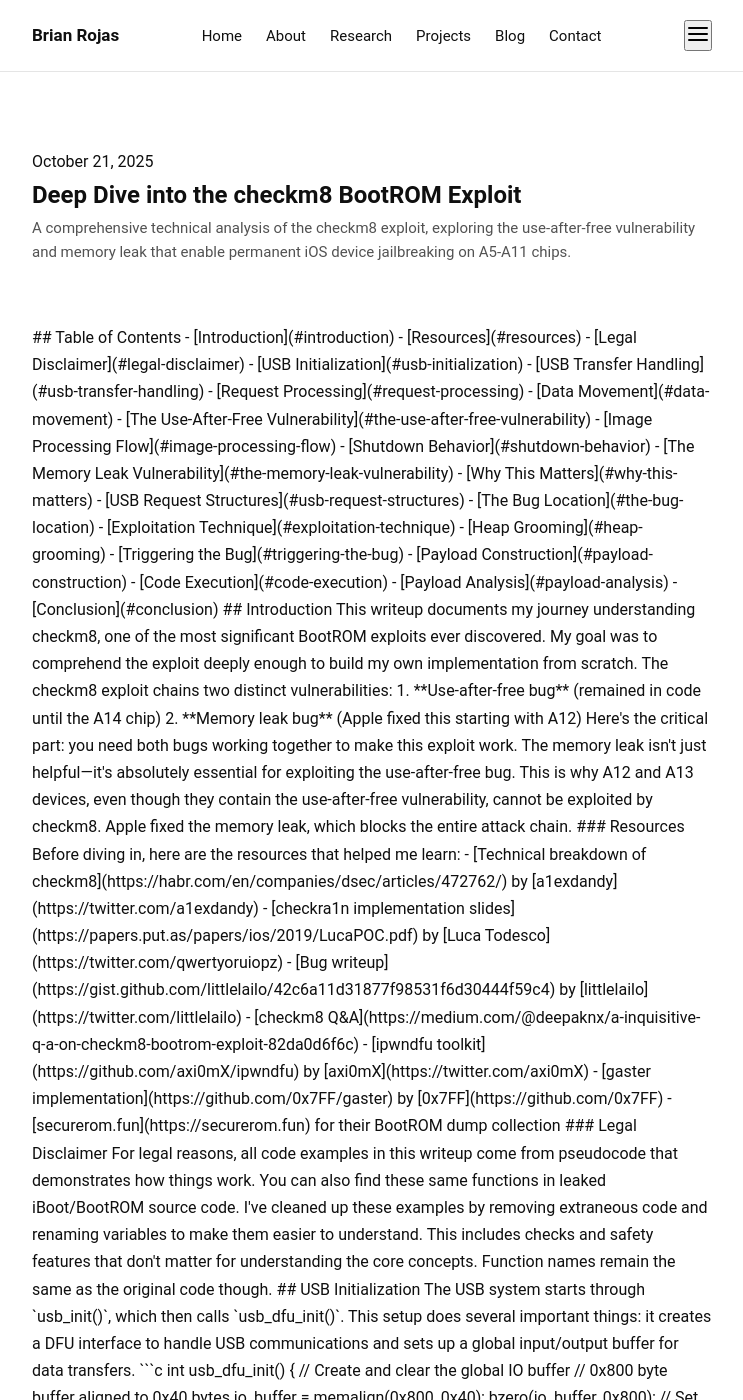
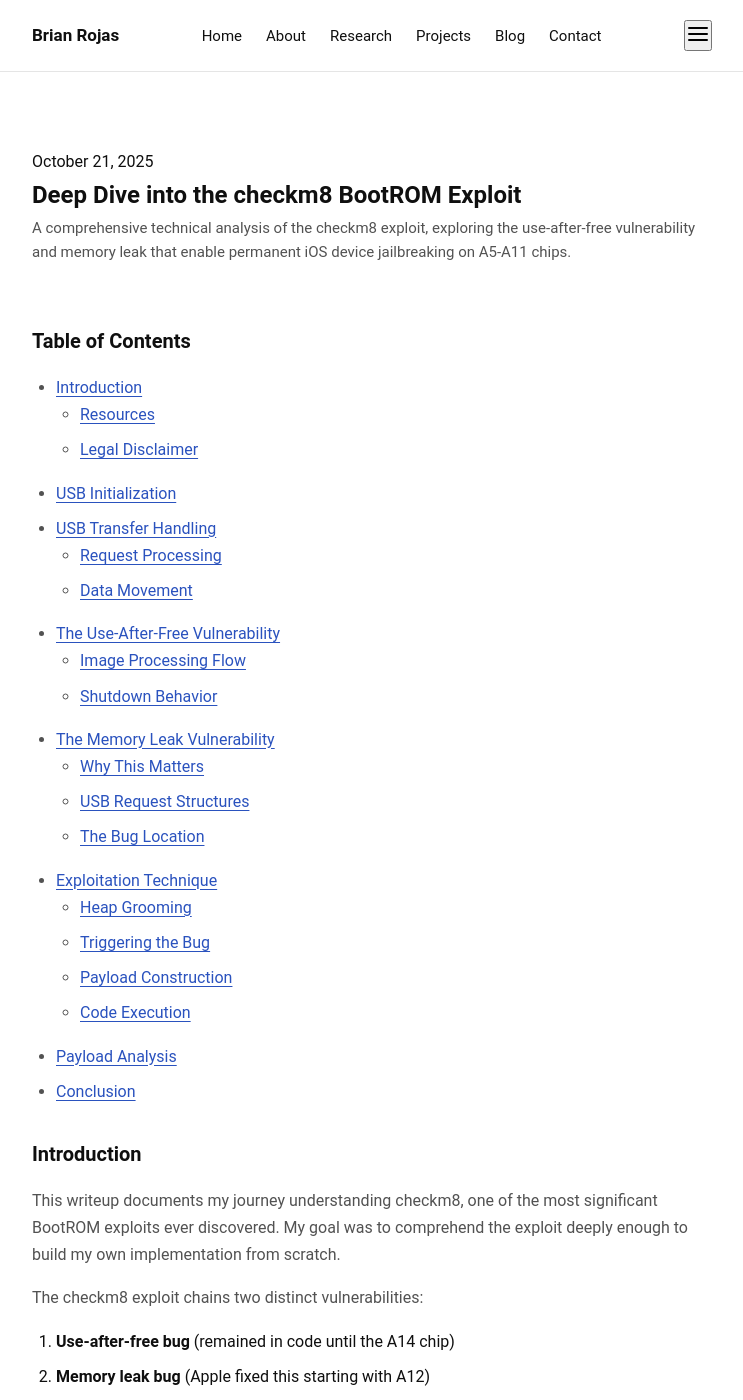
Before and after one commit to brianrojrc/brianrojrc.github.io, a Jekyll site: the page built from _posts/2025-10-21-BootROM.md, in a window 1280 px wide and 1400 px high. Shown: the whole window, without its empty margins (268-1011 px from the left). Built offline with Jekyll 4.4.1, drawn with Linux system fonts in a browser that asks for light colours; some of the changed text lies outside the part shown.

Commit message:
Update 2025-10-21-BootROM.md

```diff
--- a/_posts/2025-10-21-BootROM.md
+++ b/_posts/2025-10-21-BootROM.md
@@ -4,8 +4,6 @@
 date: 2025-10-21
 excerpt: "A comprehensive technical analysis of the checkm8 exploit, exploring the use-after-free vulnerability and memory leak that enable permanent iOS device jailbreaking on A5-A11 chips."
 ---
-
-<div class="post-content">
 
 ## Table of Contents
 
@@ -718,6 +716,4 @@
 
 It demonstrates how seemingly minor bugs, when properly chained together, can compromise even the most security-focused systems. This is why modern exploitation is less about finding a single catastrophic bug and more about finding creative ways to chain multiple smaller issues.
 
-And that's it, I really hope you enjoy this deep dive into this expliot as much as I have. I remember how excited I was back in high school when it was released.
-
-</div>
+And that's checkm8. A permanent, unpatchable exploit living in the BootROM of millions of devices, enabling everything from jailbreaking to security research to device forensics.
```
